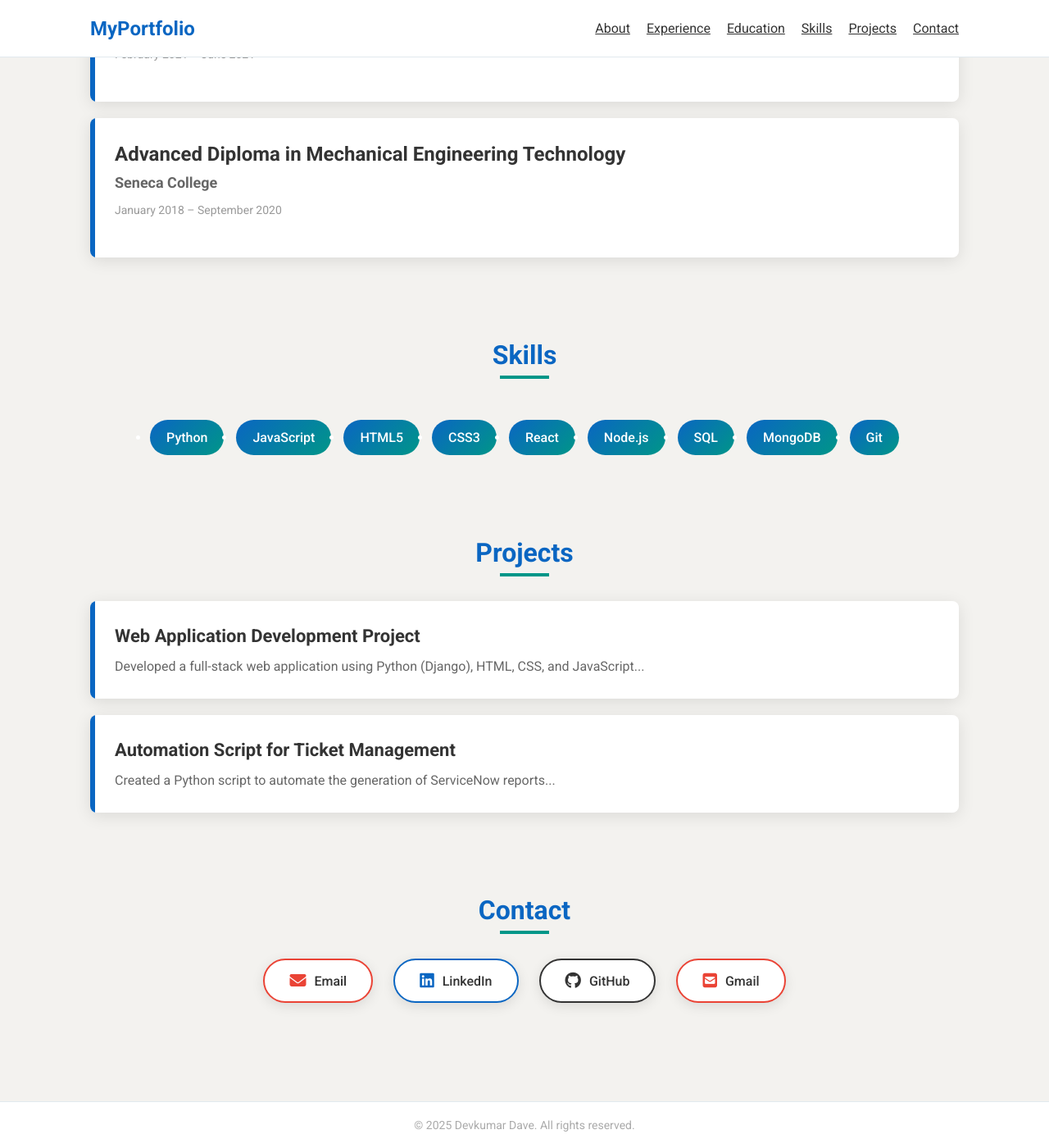
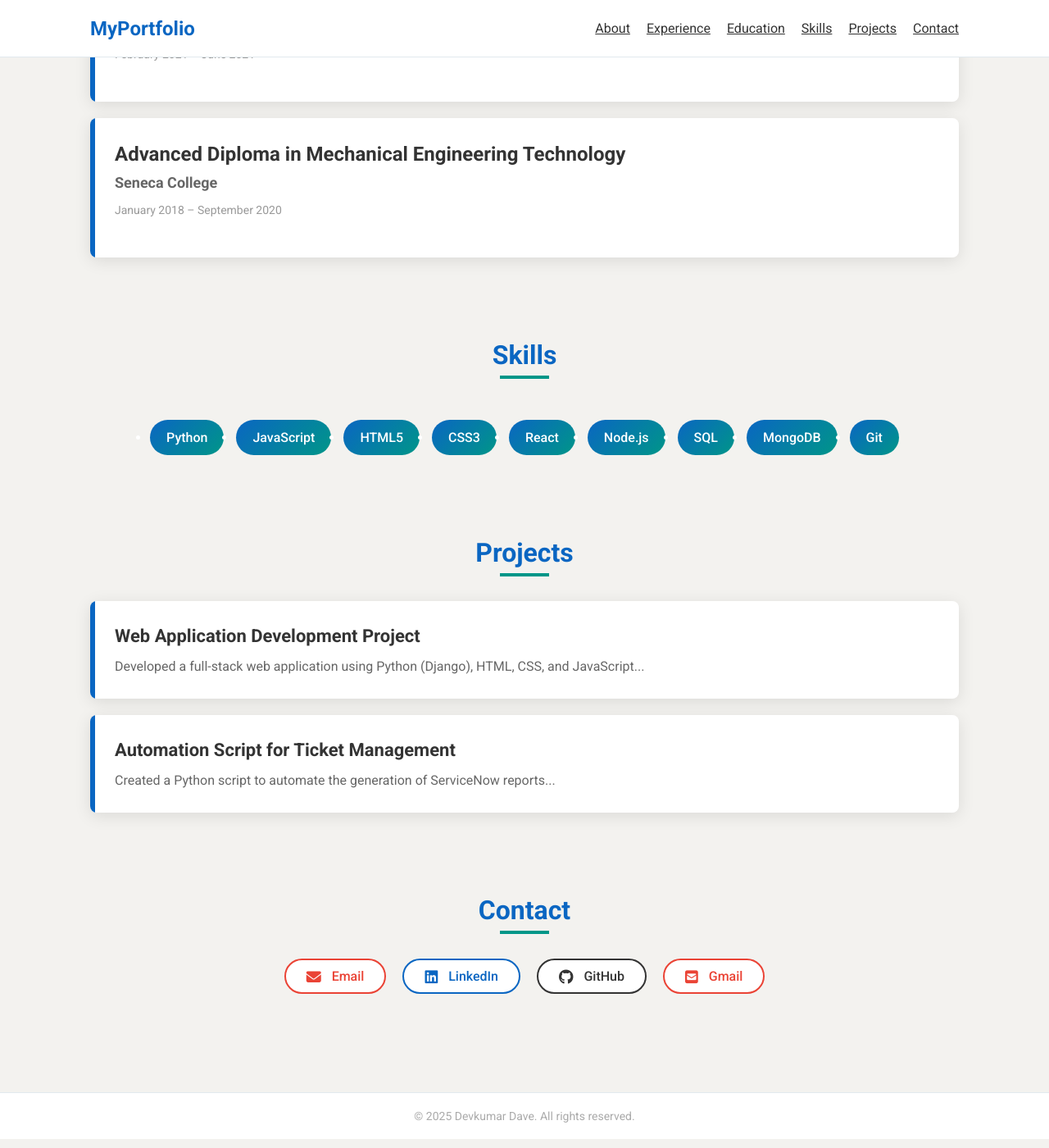
Before and after one commit to devdave666/resume, a Jekyll site: the page built from index.md, in a window 1280 px wide and 1400 px high, scrolled down 2273 px. Shown: the whole window at 82% size. Built offline with Jekyll 4.4.1, drawn with Linux system fonts in a browser that asks for light colours; a style sheet for code colours, icons or effects is not loaded.

Commit message:
Update styles.css

```diff
--- a/assets/css/styles.css
+++ b/assets/css/styles.css
@@ -448,117 +448,106 @@ main {
 .contact-section {
     display: flex;
     justify-content: center;
-    gap: 25px;
+    align-items: center;
+    gap: 20px;
+    margin: 40px 0;
     flex-wrap: wrap;
-    margin: 40px 0;
-    padding: 0 20px;
 }
 
 .contact-button {
-    position: relative;
-    display: flex;
+    display: inline-flex;
     align-items: center;
-    gap: 10px;
-    padding: 15px 30px;
-    background: #ffffff;
+    justify-content: center;
+    padding: 10px 25px;
+    background-color: #fff;
+    border: 2px solid;
     border-radius: 50px;
-    box-shadow: 0 4px 15px rgba(0, 0, 0, 0.1);
     text-decoration: none;
-    color: var(--text-color);
     font-weight: 500;
     font-size: 16px;
     transition: all 0.3s ease;
-    overflow: hidden;
-    border: 2px solid transparent;
+    min-width: 120px;
 }
 
+/* Icon styles */
 .contact-button i {
-    font-size: 20px;
-    transition: all 0.3s ease;
+    margin-right: 8px;
+    font-size: 18px;
 }
 
 .contact-label {
-    position: relative;
-    z-index: 1;
-    transition: all 0.3s ease;
-}
-
-.contact-button::before {
-    content: '';
-    position: absolute;
-    top: 0;
-    left: 0;
-    width: 0%;
-    height: 100%;
-    transition: all 0.3s ease;
-    z-index: 0;
-}
-
-.contact-button:hover {
-    transform: translateY(-5px);
-    box-shadow: 0 8px 25px rgba(10, 102, 194, 0.2);
-}
-
-.contact-button:hover::before {
-    width: 100%;
-}
-
-.contact-button:hover i,
-.contact-button:hover .contact-label {
-    color: #ffffff;
+    margin-left: 5px;
 }
 
 /* Platform-specific styles */
 .contact-button:nth-of-type(1) { /* Email */
     border-color: #EA4335;
-}
-.contact-button:nth-of-type(1):hover::before {
-    background: #EA4335;
+    color: #EA4335;
 }
 .contact-button:nth-of-type(1) i {
     color: #EA4335;
 }
+.contact-button:nth-of-type(1):hover,
+.contact-button:nth-of-type(1):hover i {
+    background-color: #EA4335;
+    color: #fff;
+}
 
 .contact-button:nth-of-type(2) { /* LinkedIn */
     border-color: #0A66C2;
-}
-.contact-button:nth-of-type(2):hover::before {
-    background: #0A66C2;
+    color: #0A66C2;
 }
 .contact-button:nth-of-type(2) i {
     color: #0A66C2;
 }
+.contact-button:nth-of-type(2):hover,
+.contact-button:nth-of-type(2):hover i {
+    background-color: #0A66C2;
+    color: #fff;
+}
 
 .contact-button:nth-of-type(3) { /* GitHub */
     border-color: #333;
-}
-.contact-button:nth-of-type(3):hover::before {
-    background: #333;
+    color: #333;
 }
 .contact-button:nth-of-type(3) i {
     color: #333;
 }
+.contact-button:nth-of-type(3):hover,
+.contact-button:nth-of-type(3):hover i {
+    background-color: #333;
+    color: #fff;
+}
 
 .contact-button:nth-of-type(4) { /* Gmail */
     border-color: #EA4335;
-}
-.contact-button:nth-of-type(4):hover::before {
-    background: #EA4335;
+    color: #EA4335;
 }
 .contact-button:nth-of-type(4) i {
     color: #EA4335;
+}
+.contact-button:nth-of-type(4):hover,
+.contact-button:nth-of-type(4):hover i {
+    background-color: #EA4335;
+    color: #fff;
 }
 
 /* Responsive design */
 @media (max-width: 768px) {
     .contact-section {
+        padding: 0 20px;
         gap: 15px;
     }
 
     .contact-button {
+        width: calc(50% - 10px);
+        min-width: unset;
+    }
+}
+
+@media (max-width: 480px) {
+    .contact-button {
         width: 100%;
-        justify-content: center;
-        padding: 12px 20px;
     }
 }
 
```
